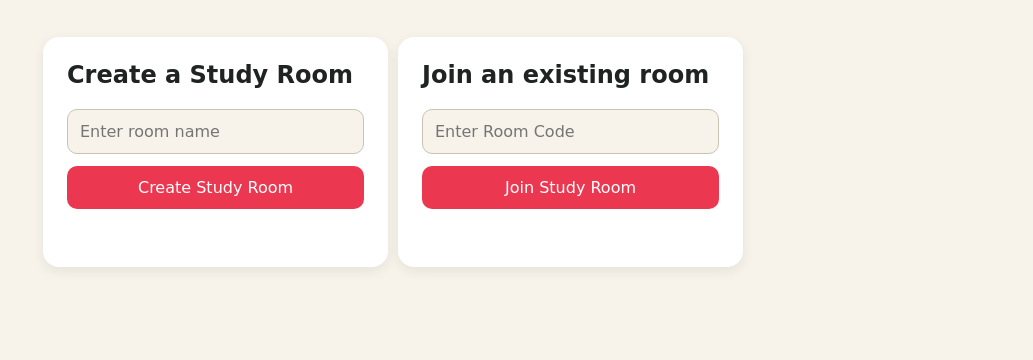
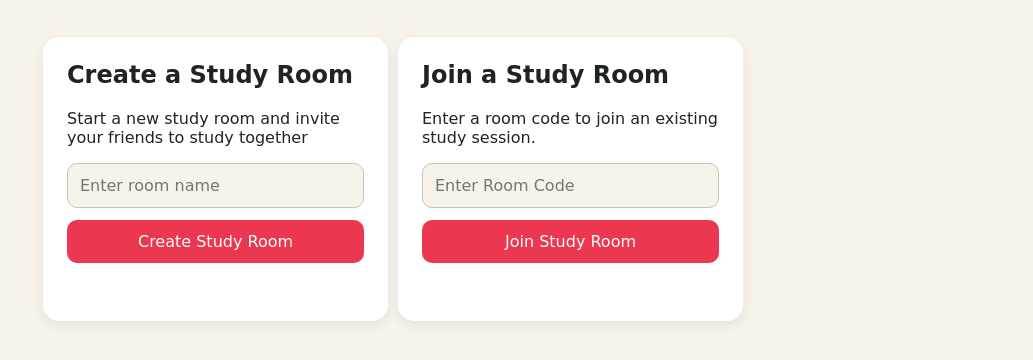
Before and after one commit to curiousfrag/Telvi, a website: page public/index.html in a window 1280 px wide. Shown: the part 146-506 px from the top of the page, without its empty margins (247-1280 px from the left). Drawn offline with Linux system fonts and the light colour scheme.

Commit message:
update index.html

```diff
--- a/public/index.html
+++ b/public/index.html
@@ -3,50 +3,64 @@
 <head>
     <meta charset="UTF-8">
     <meta name="viewport" content="width=device-width, initial-scale=1.0">
-    <title>Telvi</title>
-
+    <title>Telvi - Learn Together. Anywhere</title>
 
     <link rel="stylesheet" href="style.css">
 
 </head>
-<body>
+<body class="landing-page">
 
-    <button id="theme-toggle" class="theme-toggle" type="button" aria-label="Switch theme">
-    🌙
+    <button
+    id="theme-toggle"
+    class="theme-toggle"
+    type="button"
+    aria-label="Toggle Dark mode">
+    ☾
 </button>
 
-    <header>
+    <header class="main-header">
         <h1>Telvi</h1>
         <p>Learn Together. Anywhere</p>
     </header>
-<main>
-    <section>
+
+    <main class="landing-container">
+
+        <section class="room-card">
             <h2>Create a Study Room</h2>
 
+            <p class="card-description">Start a new study room and invite your friends to study together
+            </p>
             <input
             type="text"
-            id="room-name"
+            id="room-card"
             placeholder="Enter room name"
-        >
+            maxLength="40">
 
-        <button  id="create-room">Create Study Room
+            <button id="create-room"
+            class="primary-button">
+                Create Study Room
             </button>
-        <p id="room-result"></p>
+            <p id="room-result" class=" result-message"></p>
         </section>
 
-    <section>
-        <h2>Join an existing room</h2>
+        <section class="room-card">
+            <h2>Join a Study Room</h2>
+
+            <p class="card-description">
+                Enter a room code to join an existing study session.
+            </p>
 
             <input
                 type="text"
                 id="join-code"
                 placeholder="Enter Room Code"
-            maxlength="6"
-        >
-        <button id="join-room">Join Study Room</button>
-        <p id="join-result"></p>
+                maxLength="6">
+            <button id="join-room" class="primary-button">
+                Join Study Room
+            </button>
+
+            <p id="join-result" class="result-message"></p>
         </section>
-
     </main>
 
     <script src="client.js"></script>
```
Lines whose indentation alone changed are shown as unchanged.
